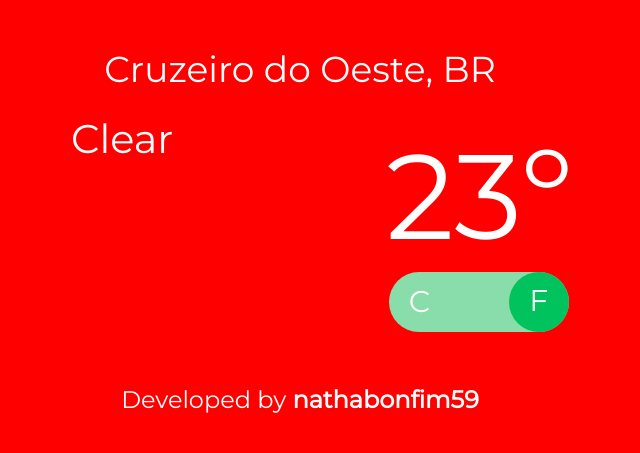
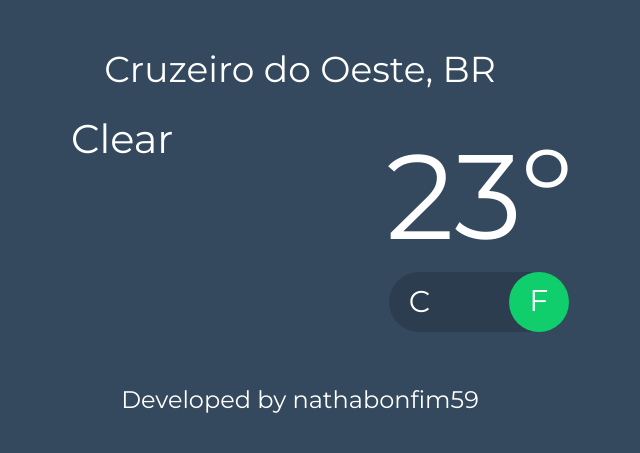
Before and after one commit to nathabonfim59/WeatherApp, a website with bundled scripts: page index.html in a window 1280 px wide. Shown: the whole page, without its empty margins (340-980 px from the left). Built offline with nearby package versions, Linux system fonts and the light colour scheme; some icons are missing.

Commit message:
Small UI fixes and removed unecessary code

```diff
--- a/css/styles.css
+++ b/css/styles.css
@@ -4,7 +4,7 @@
 }
 
 body {
-    background-color: red !important;
+    background-color: #34495e !important;
 }
 
 .container-fluid {
@@ -16,21 +16,16 @@ body {
 .wrapper {
     margin-top: 30px;
     height: 420px;
-    /* margin: 0 auto; */
 }
 
 .header {
-    /* background-color: #8DA; */
     height: 80px;
 }
 
 
-.weather-status {
-    /* background-color: #F1C; */
-}
+/* .weather-status {} */
 
 .weather-status i {
-    /* background-color: #3AA98A; */
     margin-bottom: 20px;
     height: 150px;
     font-size: 140px;
@@ -41,7 +36,6 @@ body {
 }
 
 .scale-wrapper {
-    /* background-color: #FF1065; */
     padding-bottom: 20px;
 }
 
@@ -50,7 +44,7 @@ body {
 }
 
 .switch {
-    background-color: #8DA;
+    background-color: rgba(0, 0, 0, 0.16);
     margin: 0 auto;
     width: 180px;
     height: 60px;
@@ -69,11 +63,9 @@ body {
     position: relative;
     height: 60px;
     width: 60px;
-    background-color: #00C35D;
+    background-color: #10CE6C;
     padding-top: 8px;
     border-radius: 30px;
-    /* animation: animate-left 600ms;
-    animation-timing-function: ease;  */
     transform: all 600ms ease;
 }
 
@@ -112,16 +104,23 @@ body {
 }
 
 .developer a {
-    font-weight: 600;
     color: #fff;
+    transition: background .6s;
 }
 
 .developer a:hover {
-    color: #E6E6E6;
+    background-color: #000;
+    padding-left: 5px;
+    padding-right: 5px;
+    color: #fff;
     text-decoration: none;
+    transition: background .6s;
 }
 
-/* ------------------------- */
+/* -------------------------------- */
+/* Different screens adaptations    */
+/* -------------------------------- */
+
 
 @media only screen and (min-width: 992px) {
     .row {
```
